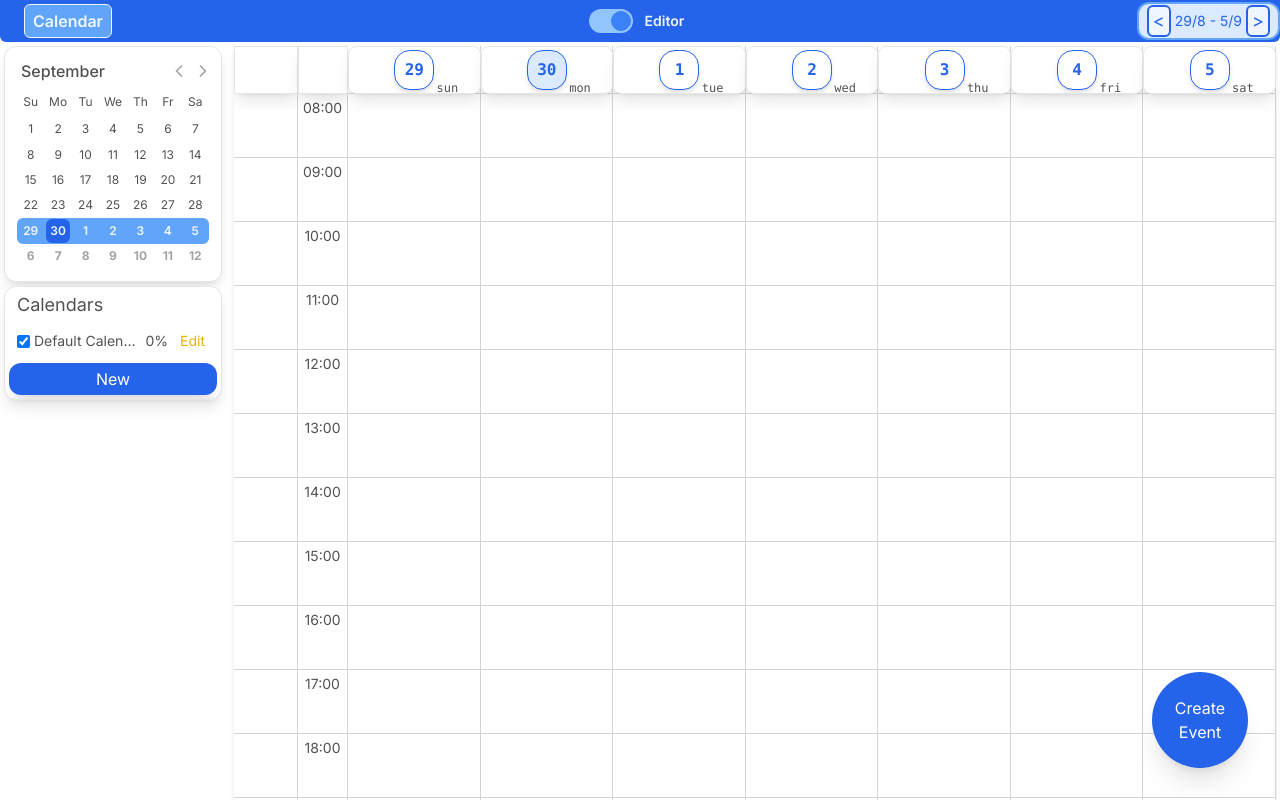
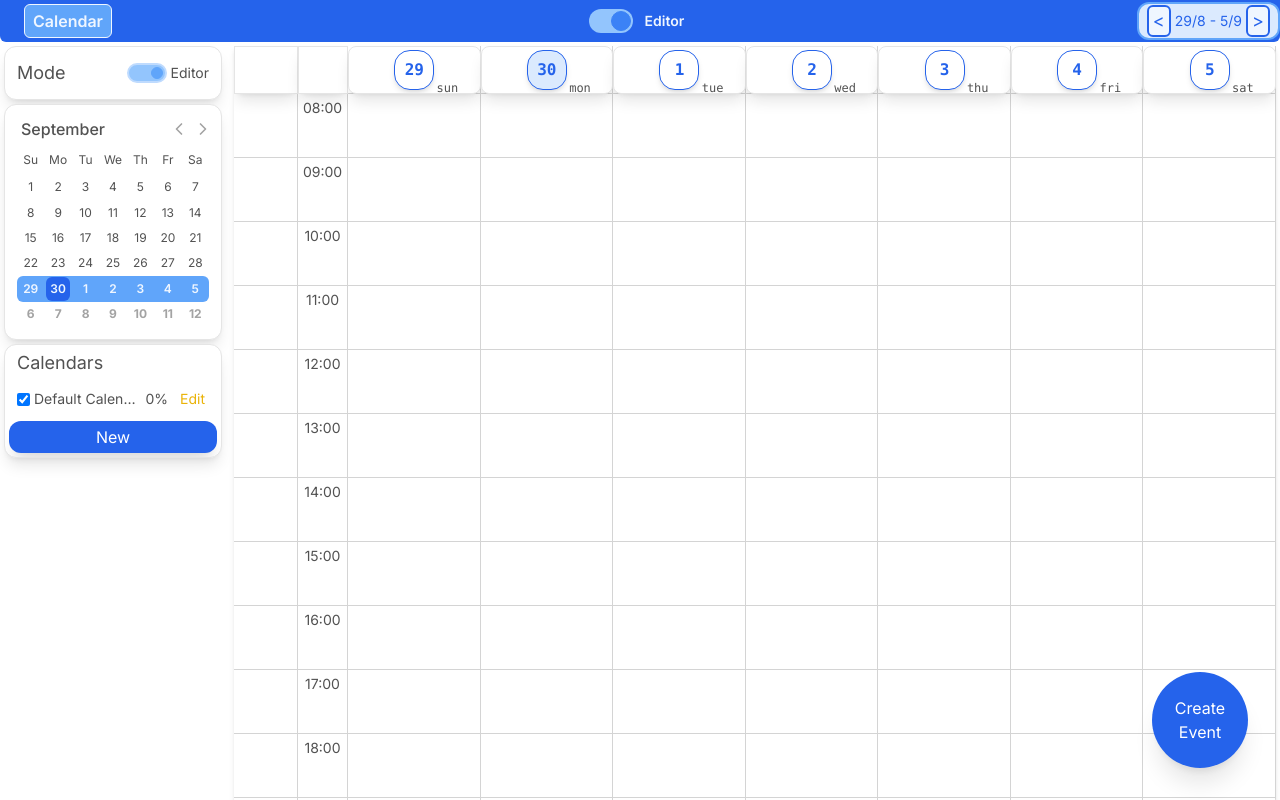
Before and after one commit to lucasduartesobreira/CalendarForge, a Next.js app: page / in a window 1280 px wide. Both pictures are taken after a click on the label "Normal". Built offline with nearby package versions, Linux system fonts and the light colour scheme.

Commit message:
feat: add to both editor and normal sidebar a mode card

```diff
--- a/components/calendar-editor-sidebar/sideBar.tsx
+++ b/components/calendar-editor-sidebar/sideBar.tsx
@@ -80,10 +80,32 @@ export const EditorSideBar = (
   const refButton = useRef(null);
 
   return (
-    <div {...arg} className={`${arg.className}`}>
+    <div
+      {...arg}
+      className={`${arg.className} flex flex-col min-w-fit gap-1 flex-none`}
+    >
       {storages.isSome() && calendars.isSome() && actions.isSome() && (
         <>
-          <MiniCalendar className="p-1 first:mb-1" />
+          <div
+            className={`inline-flex items-center justify-center w-full p-1 min-w-fit bg-white rounded-xl shadow-lg border-[1px] border-neutral-200 overflow-hidden text-neutral-600`}
+          >
+            <span className="m-2 text-lg text-neutral-600 select-none">
+              {"Mode"}
+            </span>
+            <label className="relative inline-flex items-center cursor-pointer ml-auto mr-2">
+              <input
+                type="checkbox"
+                className="sr-only peer"
+                checked={true}
+                onChange={() => {}}
+              />
+              <div className="w-10 h-5 border-primary-100 border-[2px] peer-focus:outline-none rounded-full transition-all ease-out peer peer-checked:after:start-[24px] peer-checked:after:border-primary-300 peer-checked:after:bg-primary-300 after:content-[''] after:absolute after:top-[4px] after:start-[4px] after:bg-primary-200 after:border-primary-200 after:border after:rounded-full after:h-3 after:w-3 after:transition-all peer-checked:bg-primary-200" />
+              <span className="ml-1 text-sm text-neutral-600 select-none">
+                {"Editor"}
+              </span>
+            </label>
+          </div>
+          <MiniCalendar className="p-1" />
           <ListContainer
             titleSection={<Titles.Normal name="Calendars" />}
             buttonSection={
--- a/components/sidebar/sideBar.tsx
+++ b/components/sidebar/sideBar.tsx
@@ -62,11 +62,30 @@ const SideBar = (
   return (
     <div
       {...arg}
-      className={`${arg.className} flex flex-col min-w-fit flex-none`}
+      className={`${arg.className} flex flex-col gap-1 min-w-fit flex-none`}
     >
       {storages.isSome() && calendars.isSome() && actions.isSome() && (
         <>
-          <MiniCalendar className="p-1 first:mb-1" />
+          <div
+            className={`inline-flex items-center justify-center w-full p-1 min-w-fit bg-white rounded-xl shadow-lg border-[1px] border-neutral-200 overflow-hidden text-neutral-600`}
+          >
+            <span className="m-2 text-lg text-neutral-600 select-none">
+              {"Mode"}
+            </span>
+            <label className="relative inline-flex items-center cursor-pointer ml-auto mr-2">
+              <input
+                type="checkbox"
+                className="sr-only peer"
+                checked={false}
+                onChange={() => {}}
+              />
+              <div className="w-10 h-5 border-primary-100 border-[2px] peer-focus:outline-none rounded-full peer peer-checked:after:translate-x-full rtl:peer-checked:after:-translate-x-full peer-checked:after:border-primary-300 peer-checked:after:bg-primary-300 after:content-[''] after:absolute after:top-[4px] after:start-[4px] after:bg-primary-200 after:border-primary-200 after:border after:rounded-full after:h-3 after:w-3 after:transition-all peer-checked:bg-primary-200" />
+              <span className="ml-1 text-sm text-neutral-600 select-none">
+                {"Normal"}
+              </span>
+            </label>
+          </div>
+          <MiniCalendar className="p-1" />
           <ListContainer
             titleSection={<Titles.Normal name="Calendars" />}
             buttonSection={
```
